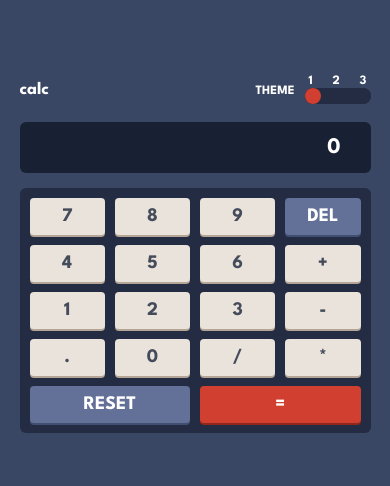
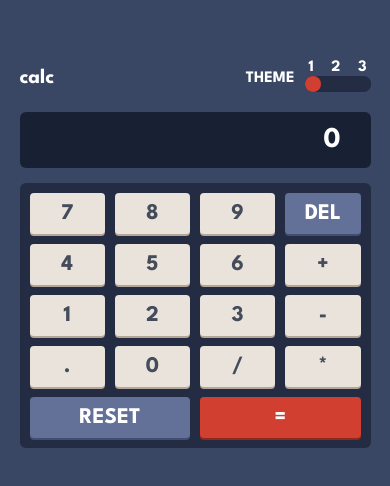
Before and after one commit to mikhailkollen/Calculator-Project, a plain HTML site: page index.html in a window 390 px wide. Shown: the part 168-654 px from the top of the page. Drawn offline with Linux system fonts and the light colour scheme.

Commit message:
Fix Color Theme 1 Media Query

```diff
--- a/css/styles.css
+++ b/css/styles.css
@@ -226,19 +226,23 @@ body[data-theme="3"] .keyboard-grid button.key-equal {
     width: 90%;
     max-width: 450px;
   }
-  body main header {
+  body main header,
+  body[data-theme="1"] main header {
     font-size: 1.3rem;
   }
 
-  body main header .theme-switch-wrapper {
+  body main header .theme-switch-wrapper,
+  body[data-theme="1"] main header .theme-switch-wrapper {
     font-size: 1rem;
   }
 
-  body main input[type="number"] {
+  body main input[type="number"],
+  body[data-theme="1"] main input[type="number"] {
     font-size: 1.8rem;
   }
 
-  body main .keyboard-grid button {
+  body main .keyboard-grid button,
+  body[data-theme="1"] main .keyboard-grid button {
     font-size: 1.4rem;
   }
 }
```
